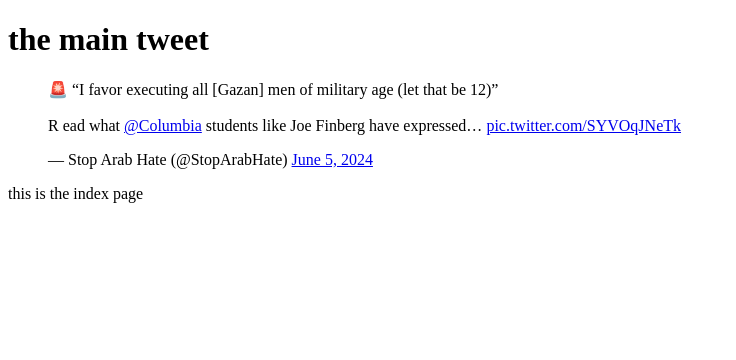
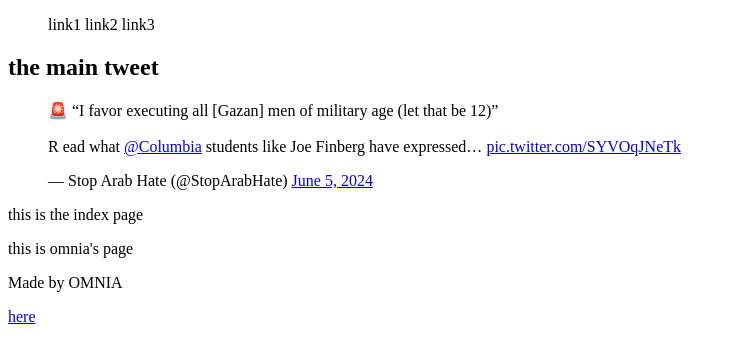
Before and after one commit to omniaEE/My_First_Portfolio, a plain HTML site: page html_basic/tweets.html in a window 1280 px wide. Shown: the whole page, without its empty margins (0-736 px from the left). Drawn offline with Linux system fonts and the light colour scheme.

Commit message:
Update tweets.html

```diff
--- a/html_basic/tweets.html
+++ b/html_basic/tweets.html
@@ -5,7 +5,16 @@
         <meta charset="utf-8">
     </head>
     <body>
-      <h1>the main tweet</h1>
+        <header>
+            <ul>
+                <il><a herf="#">link1</a></il>
+                <il><a herf="#">link2</a></il>
+                <il><a herf="#">link3</a></il>
+            </ul>
+        </header>
+        <main>
+            <article>
+                      <h1>the main tweet</h1>
       <blockquote class="twitter-tweet">
         <p lang="en" dir="ltr">
           🚨 “I favor executing all [Gazan] men of military age (let that be 12)”<br><br>R
@@ -14,5 +23,15 @@
         <a href="https://twitter.com/StopArabHate/status/1798395381153399051?ref_src=twsrc%5Etfw">June 5, 2024</a></blockquote> <script async src="https://platform.twitter.com/widgets.js" charset="utf-8"></script>
       <a herf="https://github.com/omniaEE/My_First_Portfolio/blob/1af18d1f8ce7b493c3e7a6c6d44a2d49cac5c5cb/html_basic/index.html"> this is the index page</a>
 
+            </article>
+        </main>
+        <aside>
+            <p>this is omnia's page</p>
+        </aside>
+
+      <footer>
+          <p>Made by OMNIA</p>
+          <a href="#" target="#">here</a>
+      </footer>
     </body>
 </html>
```
